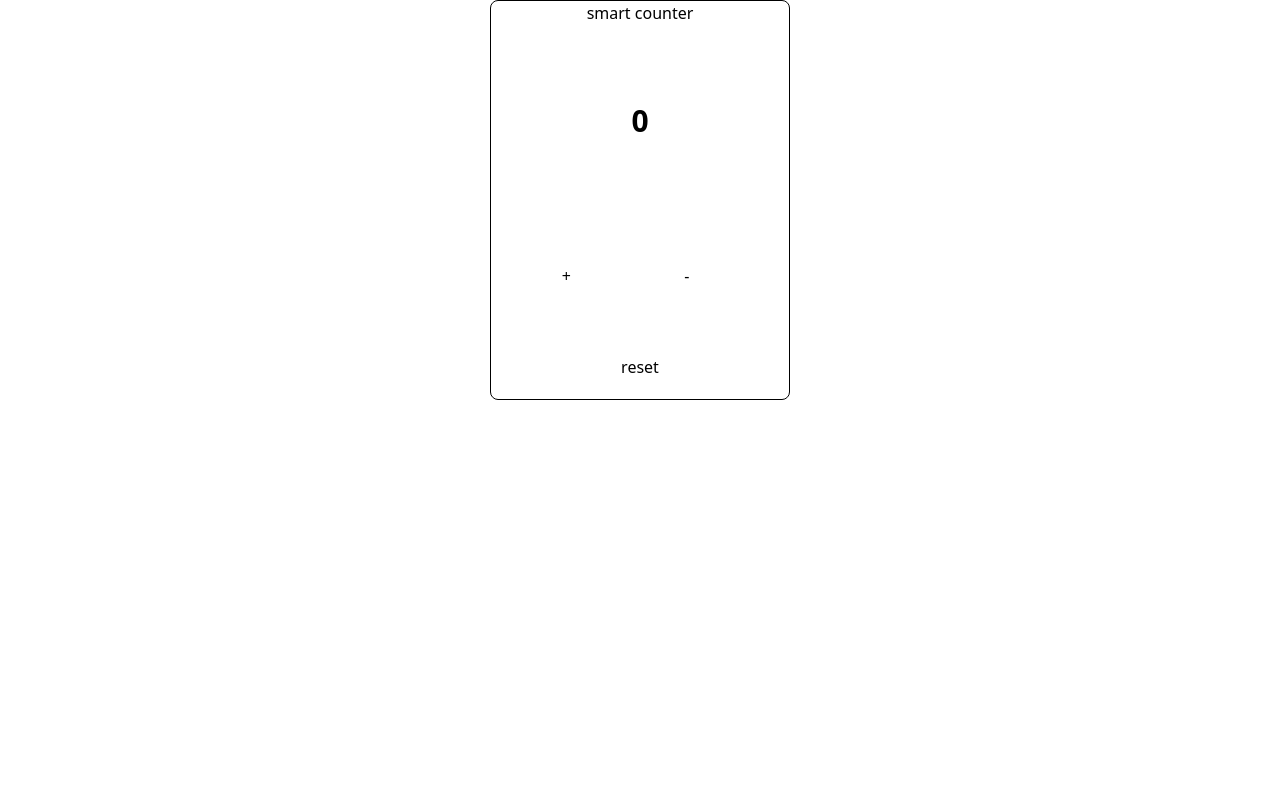
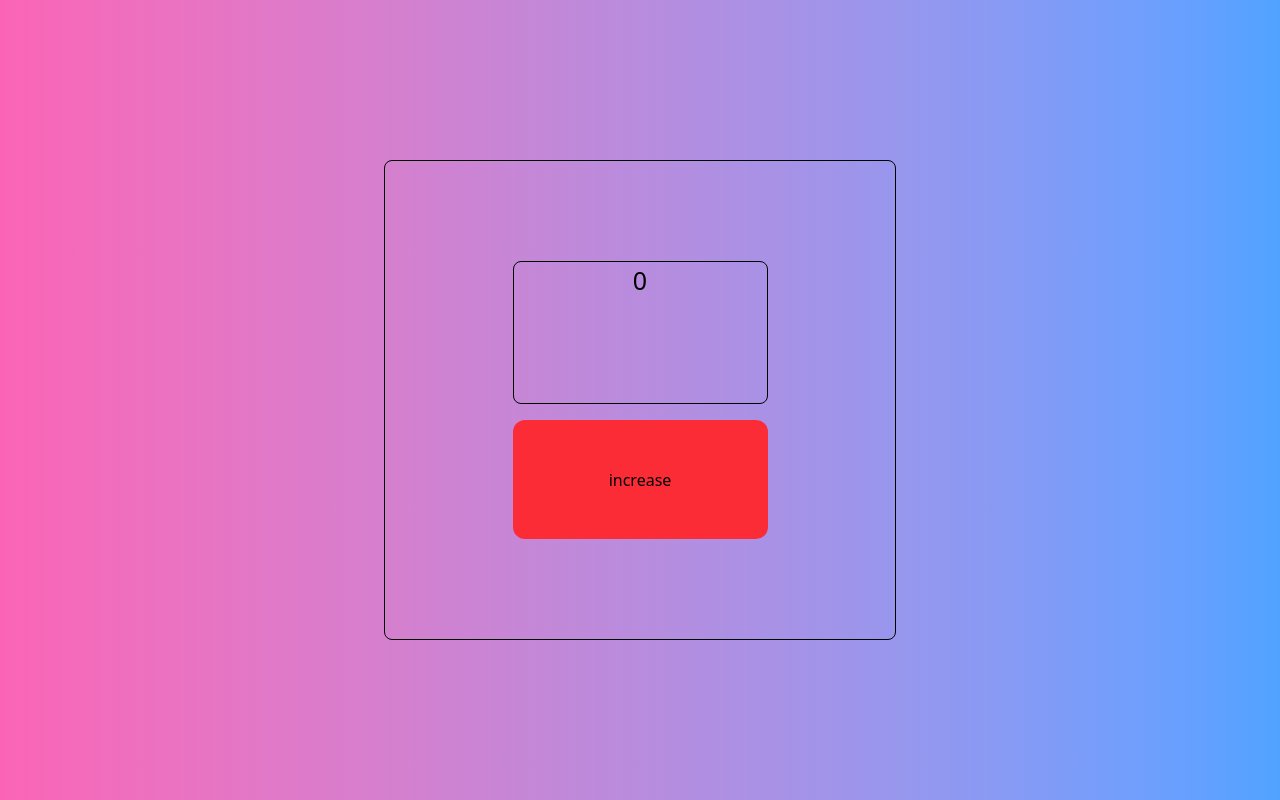
Before and after one commit to hosein8513/react-learning, a React app: page / in a window 1280 px wide. Built offline with nearby package versions, Linux system fonts and the light colour scheme; the HTML template or start-up script is replaced by a standard one.

Commit message:
useRef-hook

```diff
--- a/src/App.jsx
+++ b/src/App.jsx
@@ -1,47 +1,19 @@
-import { useEffect, useState } from "react"
+import { useRef, useState } from "react"
 
 const App = () => {
   const [count, setcount] = useState(0)
-  const [notif, setnotif] = useState(null)
-
-
-  useEffect(() => {
-    if (count % 10 == 0 && count !== 0) {
-      setnotif(`you riched to ${count}`)
-      setTimeout(() => {
-        setnotif(null)
-      }, 3000);
-    }
-  })
-
+  let num = useRef(0)
+  const handlein = () => {
+    num.current += 2
+    setcount(num.current +1)
+  }
   return (
-    <div className="flex justify-center items-center">
-      <div className="w-[300px] h-[400px] border rounded-lg flex flex-col gap-4 items-center">
-        <h1>smart counter</h1>
-        <div className="w-[80%] h-[40%] flex justify-center items-center relative">
-          <span className="text-[30px] font-bold">
-            {count}
-          </span>
-         {count !==0 && (
-           <div className="absolute w-[40px] h-[20px] bg-blue-400 text-white rounded-full top-[20px] right-[40px] text-center">
-            {count %2 ===0 ?"zoj":"fard"}
-           </div>
-         )}
-        </div>
-        <div className="w-[90%] flex h-[30%]">
-          <button className="w-[45%] h-full " onClick={()=>setcount(count+1)}>+</button>
-          <button className="w-[45%] h-full " onClick={()=>setcount(count-1)}>-</button>
-        </div>
-        <button className="w-[60px] h-[30px]" onClick={()=>setcount(0)}>reset</button>
-      </div>
-
-     {notif &&(
-       <div className="w-[200px] h-[100px] fixed bottom-[30px] right-[40px] rounded-lg p-4 bg-blue-400 text-white transition-all transform animate-bounce">
-        {notif}
-       </div>
-     )}
-    </div>
-
+ <div className="w-[100dvw] h-[100dvh] bg-gradient-to-r from-pink-400 to-blue-400 flex justify-center items-center">
+  <div className="w-[40%] h-[60%] border rounded-lg flex flex-col gap-4 justify-center items-center">
+    <span className="w-[50%] h-[30%] rounded-lg text-center text-[25px] border">{count}</span>
+    <button className="w-1/2 h-3/12 bg-red-500 rounded-xl" onClick={handlein}>increase</button>
+  </div>
+ </div>
   )
 
 }
```
